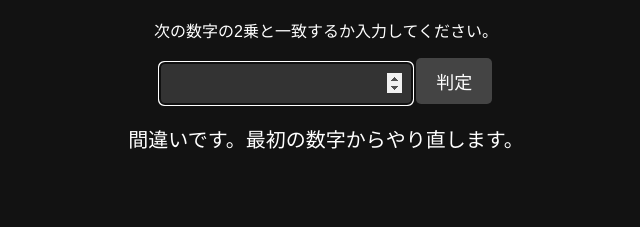
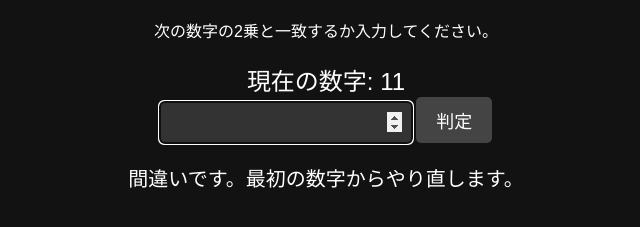
Before and after one commit to tanuki-hub/POW, a plain HTML site: page index.html in a window 1280 px wide. Both pictures are taken after a click on the button "判定". Shown: the part 99-326 px from the top of the page, without its empty margins (314-954 px from the left). Drawn offline with Linux system fonts and the light colour scheme.

Commit message:
Update index.html

```diff
--- a/index.html
+++ b/index.html
@@ -41,12 +41,18 @@
             margin-top: 20px;
             font-size: 20px;
         }
+
+        .current-number {
+            font-size: 24px;
+            margin-top: 20px;
+        }
     </style>
 </head>
 <body>
 
     <h1>平方数判定ゲーム</h1>
     <p>次の数字の2乗と一致するか入力してください。</p>
+    <div class="current-number" id="currentNumberDisplay">現在の数字: 11</div>
     <input type="number" id="inputBox" autofocus>
     <button onclick="checkSquare()">判定</button>
 
@@ -58,8 +64,14 @@
         function checkSquare() {
             const userInput = document.getElementById("inputBox").value;
             const square = currentNumber * currentNumber;
+            const message = document.getElementById("message");
+            const currentNumberDisplay = document.getElementById("currentNumberDisplay");
 
-            const message = document.getElementById("message");
+            if (currentNumber > 99) {
+                message.textContent = "おめでとうございます！99までクリアしました！";
+                currentNumberDisplay.textContent = "ゲーム終了！";
+                return;
+            }
 
             if (parseInt(userInput) === square) {
                 message.textContent = "正解！次の数字へ進みます。";
@@ -69,6 +81,9 @@
                 currentNumber = 11;
             }
 
+            // 現在の数字を表示
+            currentNumberDisplay.textContent = `現在の数字: ${currentNumber}`;
+
             // 自動的にテキストボックスにカーソルを移動
             document.getElementById("inputBox").value = '';
             document.getElementById("inputBox").focus();
```
